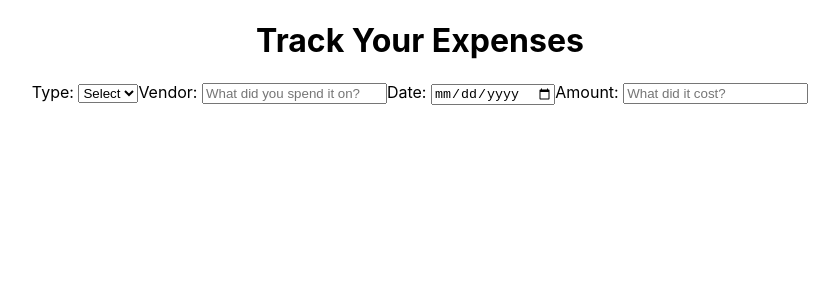
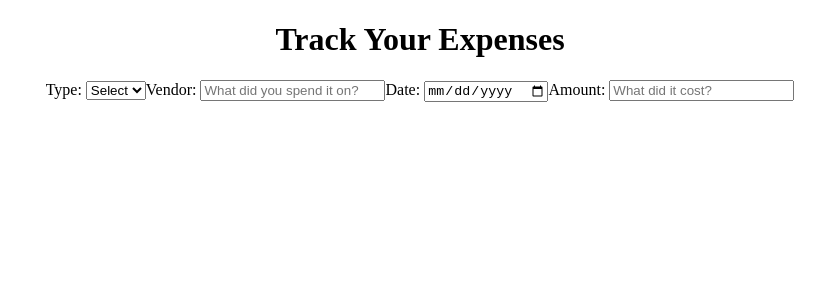
Before and after one commit to quietoutthere/react-expense-tracker, a React (Create React App) app in the folder react-expense-tracker/: page / in a window 1280 px wide. Shown: the top 300 px of the page, without its empty margins (220-1059 px from the left). Built offline with nearby package versions, Linux system fonts and the light colour scheme.

Commit message:
style updates

```diff
--- a/react-expense-tracker/src/App.css
+++ /dev/null
@@ -1,38 +0,0 @@
-.App {
-  text-align: center;
-}
-
-.App-logo {
-  height: 40vmin;
-  pointer-events: none;
-}
-
-@media (prefers-reduced-motion: no-preference) {
-  .App-logo {
-    animation: App-logo-spin infinite 20s linear;
-  }
-}
-
-.App-header {
-  background-color: #282c34;
-  min-height: 100vh;
-  display: flex;
-  flex-direction: column;
-  align-items: center;
-  justify-content: center;
-  font-size: calc(10px + 2vmin);
-  color: white;
-}
-
-.App-link {
-  color: #61dafb;
-}
-
-@keyframes App-logo-spin {
-  from {
-    transform: rotate(0deg);
-  }
-  to {
-    transform: rotate(360deg);
-  }
-}
--- a/react-expense-tracker/src/App.js
+++ b/react-expense-tracker/src/App.js
@@ -1,4 +1,3 @@
-import './App.css';
 import './Components/InputFields'
 import InputFields from './Components/InputFields';
 import Header from './Components/Header';
--- a/react-expense-tracker/src/index.css
+++ b/react-expense-tracker/src/index.css
@@ -1,10 +1,5 @@
 body {
-  margin: 0;
-  font-family: -apple-system, BlinkMacSystemFont, 'Segoe UI', 'Roboto', 'Oxygen',
-    'Ubuntu', 'Cantarell', 'Fira Sans', 'Droid Sans', 'Helvetica Neue',
-    sans-serif;
-  -webkit-font-smoothing: antialiased;
-  -moz-osx-font-smoothing: grayscale;
+  text-align: center;
 }
 
 code {
```
